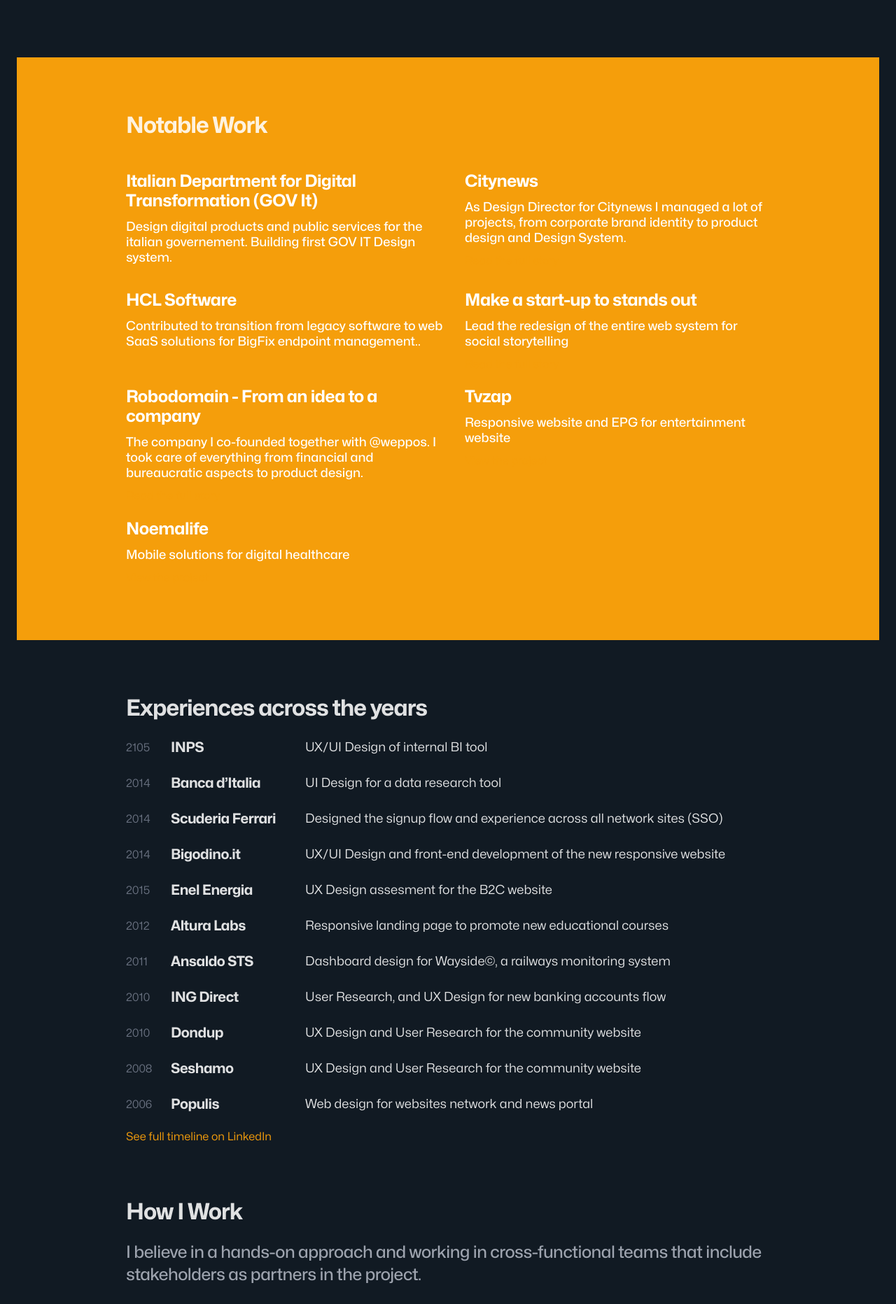
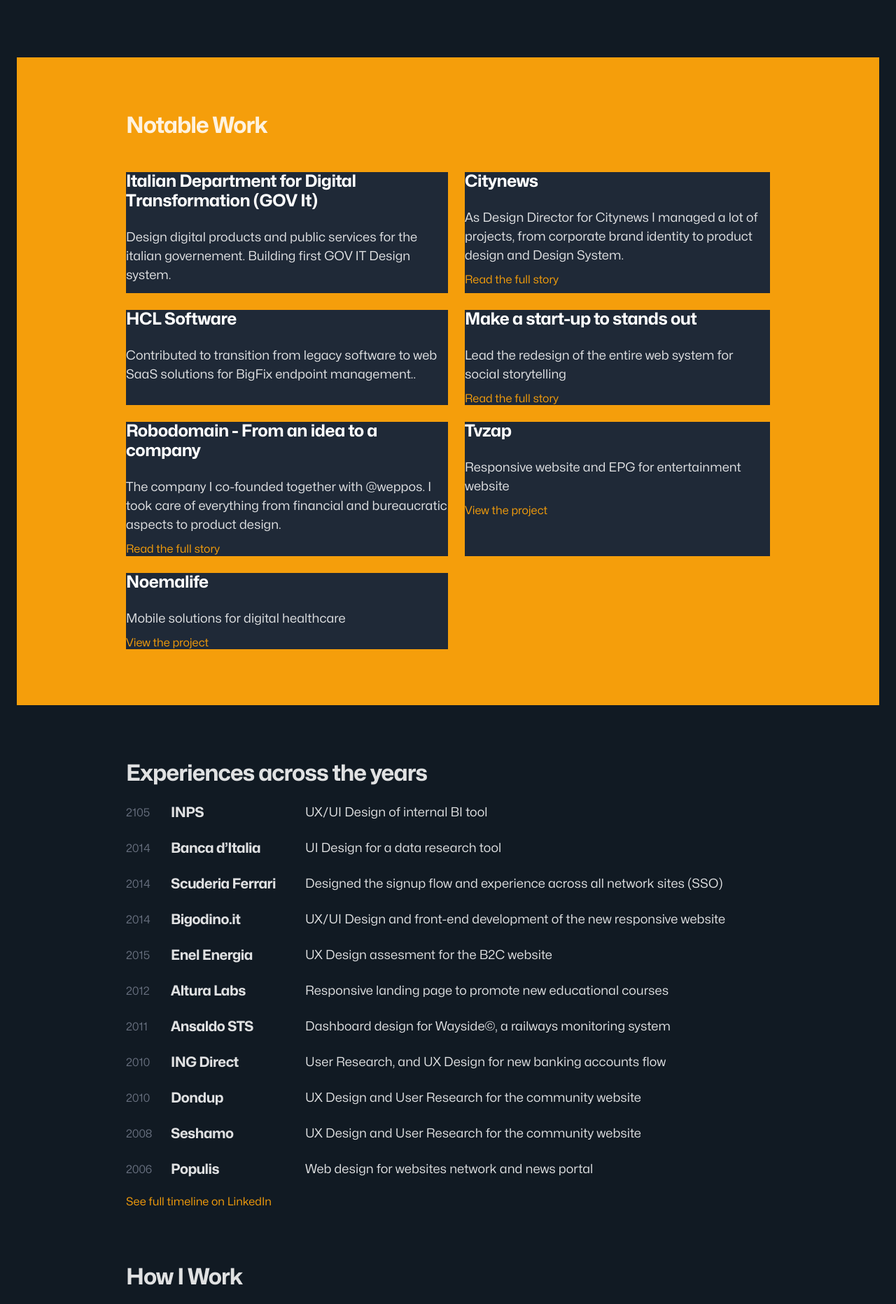
Before and after one commit to zetareticoli/fi, a Jekyll site: the page built from work.html, in a window 1280 px wide. Shown: the part 349-2213 px from the top of the page at 70% size. Built offline with Jekyll 4.4.1, drawn with Linux system fonts in a browser that asks for light colours.

Commit message:
Removed classes

```diff
--- a/_includes/project-featured.html
+++ b/_includes/project-featured.html
@@ -1,6 +1,6 @@
-<article class="project project-{{project.slug}}">
-  <h3 class="project_title headline-secondary mb-s color-text-inverse">{{project.title}}</h3>
-  <p class="project__description text-emphasis mb-s color-text-inverse">{{project.description}}</p>
+<article class="project project-{{project.slug}} background-light">
+  <h3 class="headline-secondary color-text-inverse">{{project.title}}</h3>
+  <p class="body mb-s">{{project.description}}</p>
   {% if project.link %}
     <a class"color-text link-underline" href="{{project.link.url}}">{{project.link.title}}</a>
   {% endif %}
```
